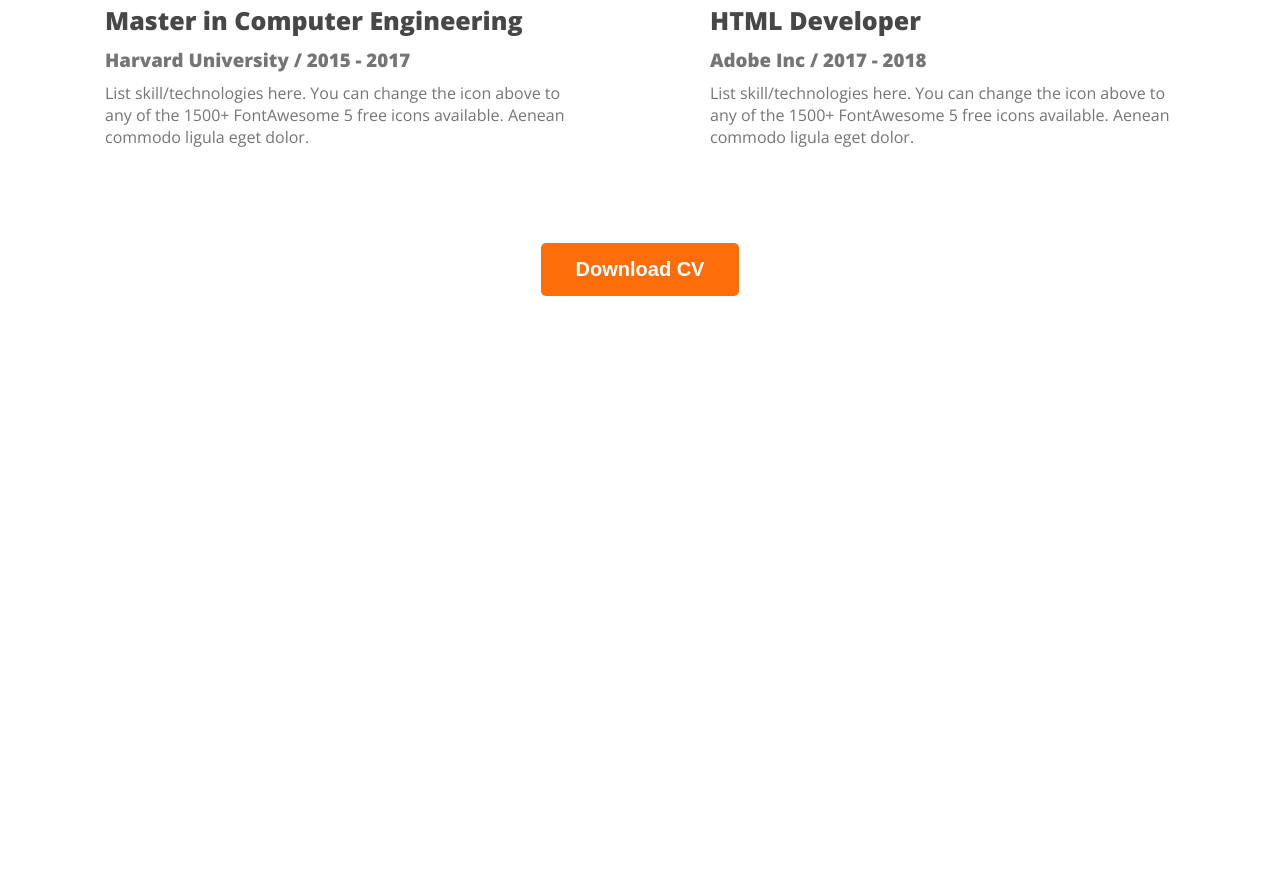
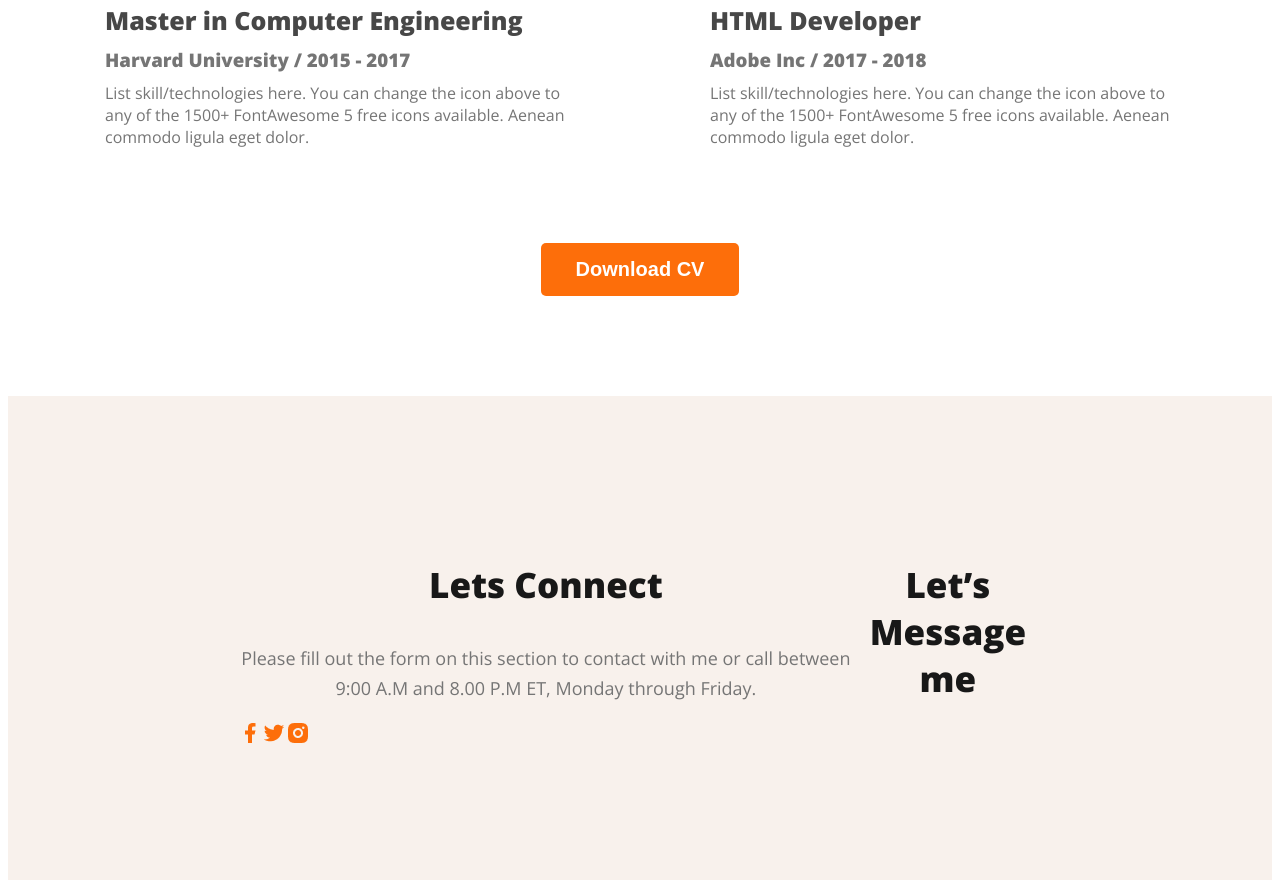
Before and after one commit to md-selim-dev/web-developer-portfolio, a plain HTML site: page index.html in a window 1280 px wide. Shown: the part 2945-3833 px from the top of the page. Before the commit the page ends 3249 px from the top, so only its background shows below. Drawn offline with nearby package versions, Linux system fonts and the light colour scheme.

Commit message:
Footer section Created

```diff
--- a/index.html
+++ b/index.html
@@ -209,10 +209,28 @@
             </div>
           </div>
         </div>
-        <div class="download-cv"><button class="btn-primary">Download CV</button></div>
+        <div class="download-cv">
+          <button class="btn-primary">Download CV</button>
+        </div>
       </section>
     </main>
 
-    <footer></footer>
+    <footer>
+      <div class="footer-column">
+        <h3 class="section-title">Lets Connect</h3>
+        <p class="section-description">
+          Please fill out the form on this section to contact with me or call
+          between 9:00 A.M and 8.00 P.M ET, Monday through Friday.
+        </p>
+        <div class="social-link">
+          <a href=""><img src="images/icons/facebook.png" alt="facebook" /></a
+          ><a href=""><img src="images/icons/twitter.png" alt="twitter" /></a
+          ><a href=""><img src="images/icons/insta.png" alt="instagram" /></a>
+        </div>
+      </div>
+      <div class="footer-column">
+        <h3 class="section-title">Let’s Message me</h3>
+      </div>
+    </footer>
   </body>
 </html>
--- a/styles/portfolio.css
+++ b/styles/portfolio.css
@@ -191,3 +191,12 @@ margin-bottom: 10px;
   text-align: center;
   margin-top: 50px;
 }
+
+/* Footer section styles */
+
+footer {
+  display: flex;
+  background-color: #f8f1ec;
+  padding: 130px 230px;
+  margin-top: 100px;
+}
```
